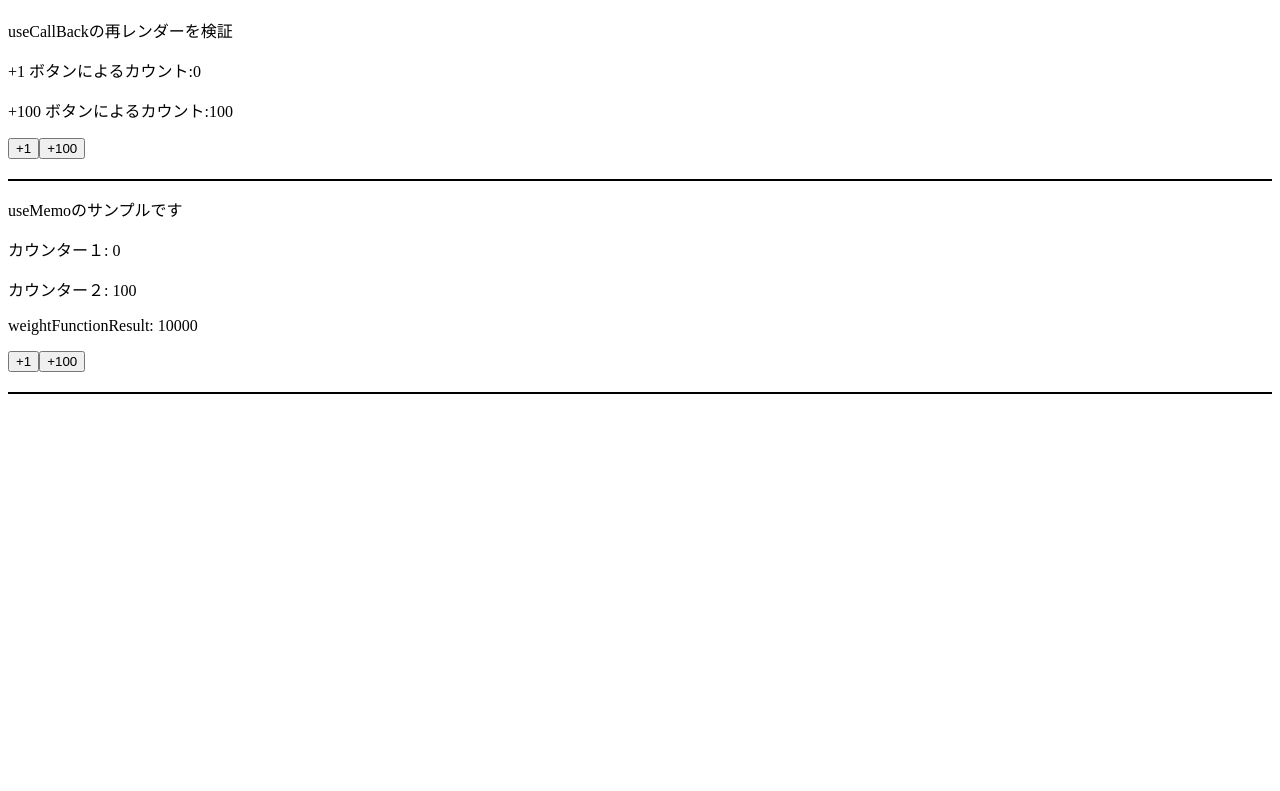
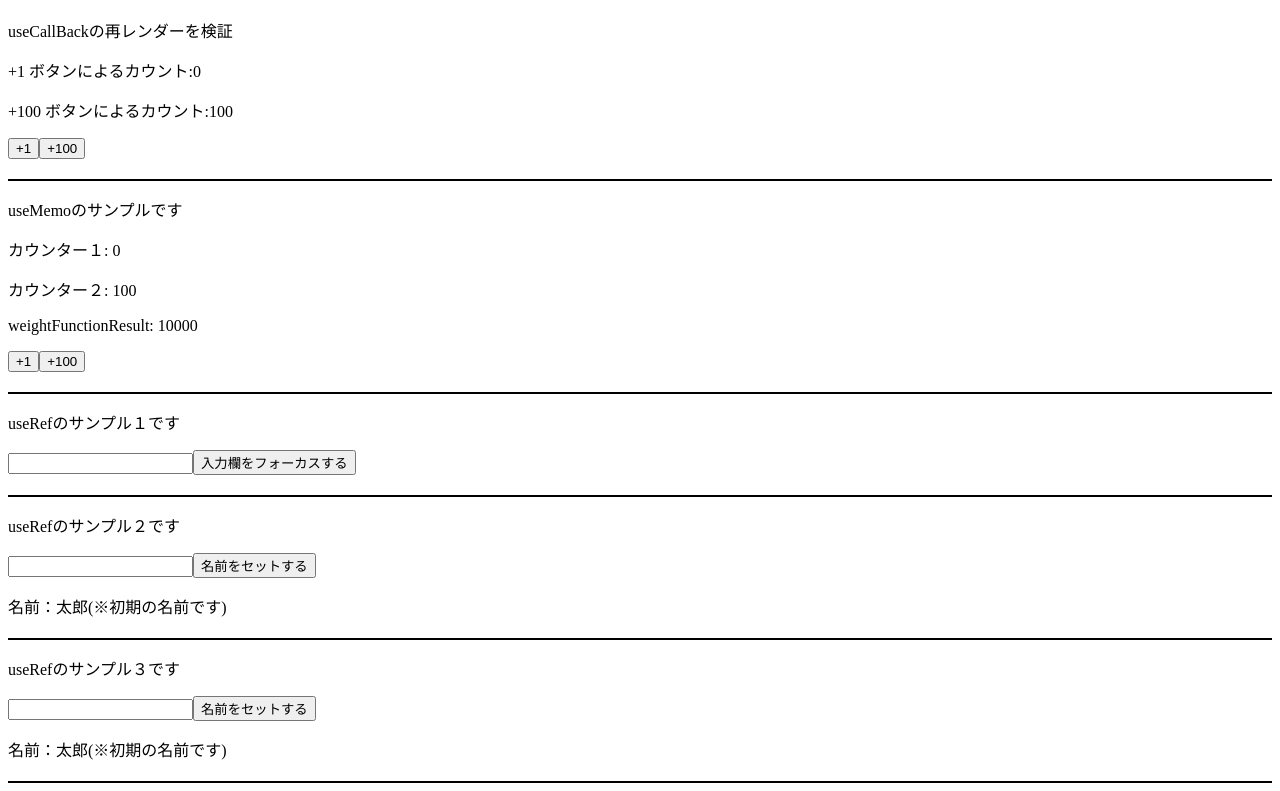
Before and after one commit to ameriken/react-hooks-study, a React (Create React App) app: page / in a window 1280 px wide. Shown: the part 834-1625 px from the top of the page. Before the commit the page ends 1236 px from the top, so only its background shows below. Built offline with nearby package versions, Linux system fonts and the light colour scheme.

Commit message:
add useRef sample code.

```diff
--- a/src/App.jsx
+++ b/src/App.jsx
@@ -1,5 +1,5 @@
 import React, { createContext, useState } from 'react';
-import { API, Counter, Counter2, Counter3, Counter4, Counter5, Parent } from './components/index';
+import { API, Counter, Counter2, Counter3, Counter4, Counter5, Form1, Form2, Form3, Parent } from './components/index';
 
 //createContextで、SapmleContextを作成する。
 export const SampleContext = createContext();
@@ -31,6 +31,15 @@ function App() {
 
       <p>useMemoのサンプルです</p>
       <Counter5 />
+
+      <p>useRefのサンプル１です</p>
+      <Form1 />
+
+      <p>useRefのサンプル２です</p>
+      <Form2 />
+
+      <p>useRefのサンプル３です</p>
+      <Form3 />
     </div>
   );
 }
--- a/src/components/Counter5.jsx
+++ b/src/components/Counter5.jsx
@@ -15,7 +15,7 @@ const Counter5 = () => {
     const weightFunction = useMemo(() => {
         // 重い処理を実行する。
         let i = 0;
-        while (i < 1000000000) {
+        while (i < 10) {
             i++;
         };
 
--- /dev/null
+++ b/src/components/Form1.jsx
@@ -0,0 +1,20 @@
+import React, { useRef } from 'react';
+
+const Form1 = () => {
+    const inputElement = useRef(null);
+    const doClick = () => {
+        // inputElement.currentで <input type="text" /> を参照できる。
+        inputElement.current.focus();
+        console.log('inputElement', inputElement.current);
+    }
+
+    return (
+        <>
+            <input ref={ inputElement } type='text' />
+            <button onClick={ doClick }>入力欄をフォーカスする</button>
+            <div className='line'></div>
+        </>
+    )
+};
+
+export default Form1
--- /dev/null
+++ b/src/components/Form2.jsx
@@ -0,0 +1,24 @@
+import React, { useRef, useState } from 'react';
+
+const Form2 = () => {
+    const inputElement = useRef(null);
+
+    const [name, setName] = useState("太郎(※初期の名前です)");
+
+    const doClick = () => {
+        setName(inputElement.current.value);
+    }
+
+    console.log('再レンダリングされました！！');
+
+    return (
+        <>
+            <input ref={ inputElement } type='text' />
+            <button onClick={ doClick }>名前をセットする</button>
+            <p>名前：{ name }</p>
+            <div className='line'></div>
+        </>
+    )
+};
+
+export default Form2
--- /dev/null
+++ b/src/components/Form3.jsx
@@ -0,0 +1,31 @@
+import React, { useState } from 'react';
+
+const Form3 = () => {
+    const [inputtedValue, setInputtedValue] = useState("");
+    const [name, setName] = useState("太郎(※初期の名前です)");
+
+    const doClick = () => {
+        setName(inputtedValue);
+    }
+
+    const updataName = (event) => {
+        setInputtedValue(event.target.value);
+    };
+
+    console.log('再レンダリングされました！！');
+
+    return (
+        <>
+            <input
+                value={inputtedValue}
+                onChange={ updataName }
+                type='text'
+            />
+            <button onClick={ doClick }>名前をセットする</button>
+            <p>名前：{ name }</p>
+            <div className='line'></div>
+        </>
+    )
+};
+
+export default Form3
--- a/src/components/index.js
+++ b/src/components/index.js
@@ -5,5 +5,8 @@ export { default as Counter2 } from './Counter2';
 export { default as Counter3 } from './Counter3';
 export { default as Counter4 } from './Counter4';
 export { default as Counter5 } from './Counter5';
+export { default as Form1 } from './Form1';
+export { default as Form2 } from './Form2';
+export { default as Form3 } from './Form3';
 export { default as Grandchild } from './Grandchild';
 export { default as Parent } from './Parent';
```
